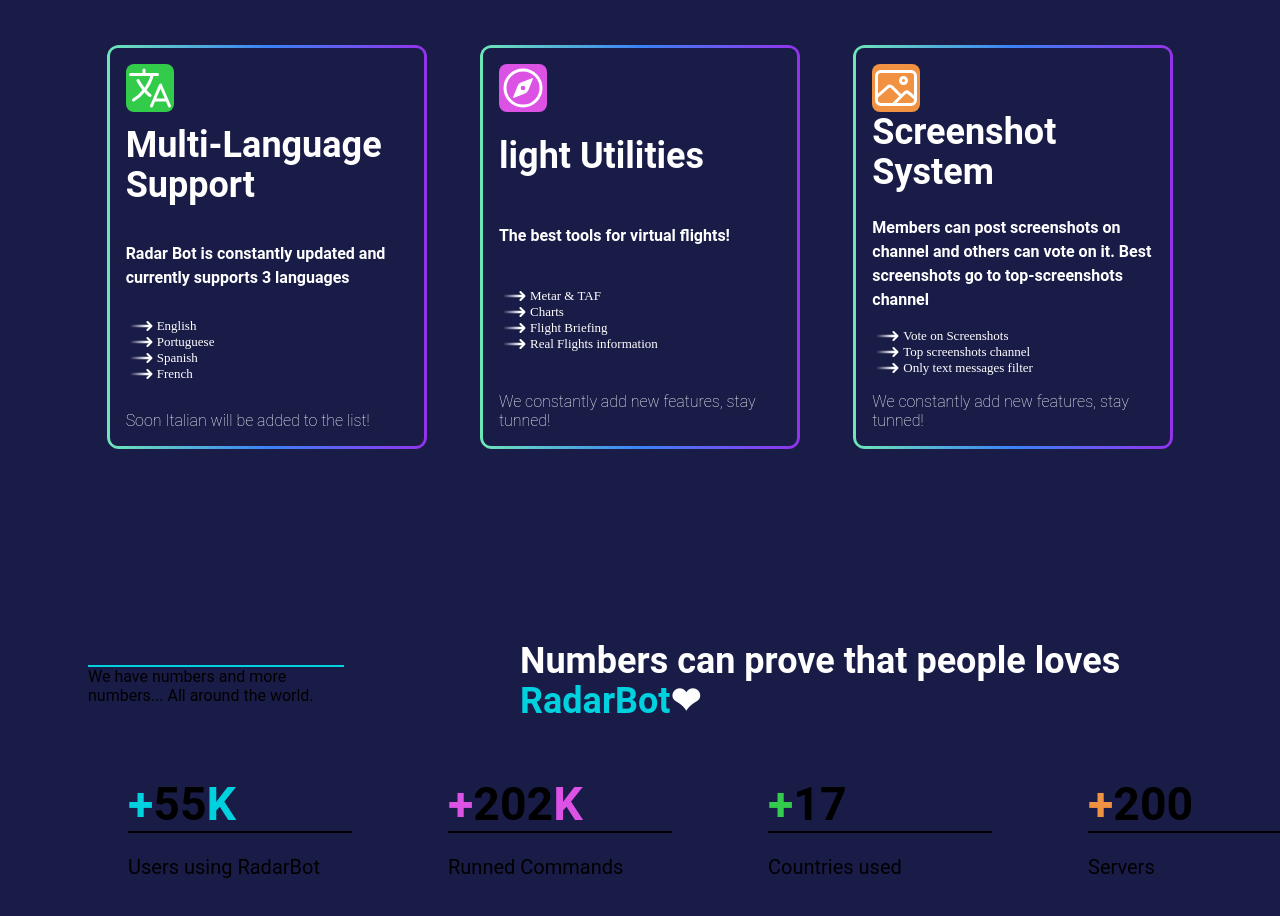
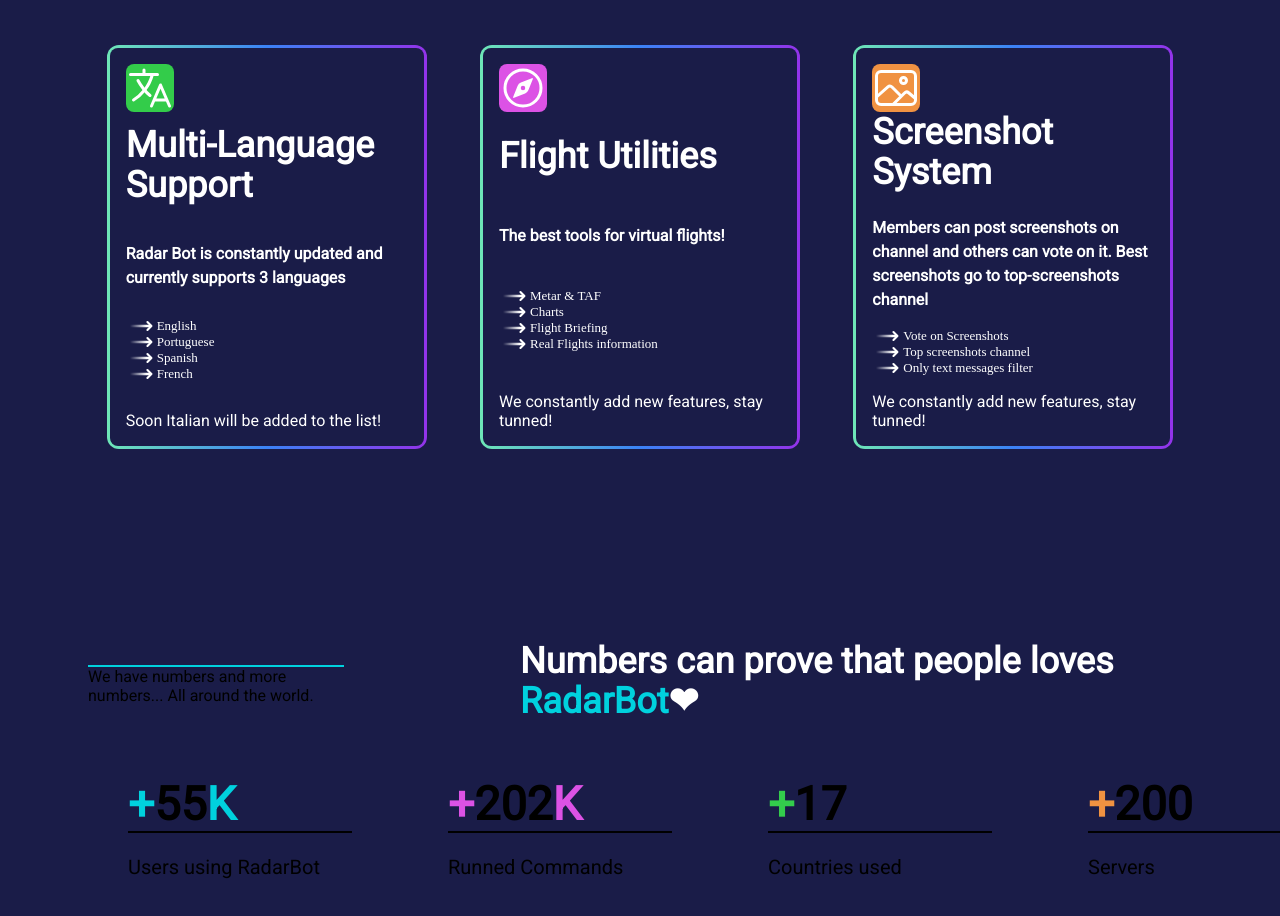
Before and after one commit to radarbot-team/radarbot-website, a Next.js app: page /1 in a window 1280 px wide. Shown: the part 900-1816 px from the top of the page. Built offline with nearby package versions, Linux system fonts and the light colour scheme.

Commit message:
(feat): add font and fix imports

```diff
--- a/src/app/layout.tsx
+++ b/src/app/layout.tsx
@@ -1,9 +1,12 @@
 import "./globals.css"
+import { Roboto } from 'next/font/google'
 
 export const metadata = {
   title: 'Next.js',
   description: 'Generated by Next.js',
 }
+
+const roboto = Roboto({ weight: "400", subsets: ["latin"] })
 
 export default function RootLayout({
   children,
@@ -12,7 +15,7 @@
 }) {
   return (
     <html lang="en" suppressHydrationWarning>
-      <body>{children}</body>
+      <body className={roboto.className}>{children}</body>
     </html>
   )
 }
--- a/src/app/page.tsx
+++ b/src/app/page.tsx
@@ -1,4 +1,3 @@
-import Image from 'next/image'
 import { redirect } from 'next/navigation'
 
 export default function Home() {
--- a/src/components/Features/index.tsx
+++ b/src/components/Features/index.tsx
@@ -1,4 +1,4 @@
-import FeaturesCard from "./FeaturesCard";
+import { FeaturesCard } from "./FeaturesCard";
 
 
 export default function Features() {
@@ -30,7 +30,7 @@
         <FeaturesCard
           color="#DC52E5"
           icon="flightutilities"
-          title="light Utilities"
+          title="Flight Utilities"
           description="The best tools for virtual flights!"
           features={[
             "Metar & TAF",
--- a/src/components/Icons/Arrow/index.tsx
+++ b/src/components/Icons/Arrow/index.tsx
@@ -1,6 +1,6 @@
 import * as React from "react"
 
-export default function ArrowSvgComponent(props: React.SVGProps<SVGSVGElement>) {
+export function ArrowSvgComponent(props: React.SVGProps<SVGSVGElement>) {
   return (
     <svg
       width={27}
```
Also changed, not shown: src/components/Features/FeaturesCard/index.tsx (+4 -4 lines).
